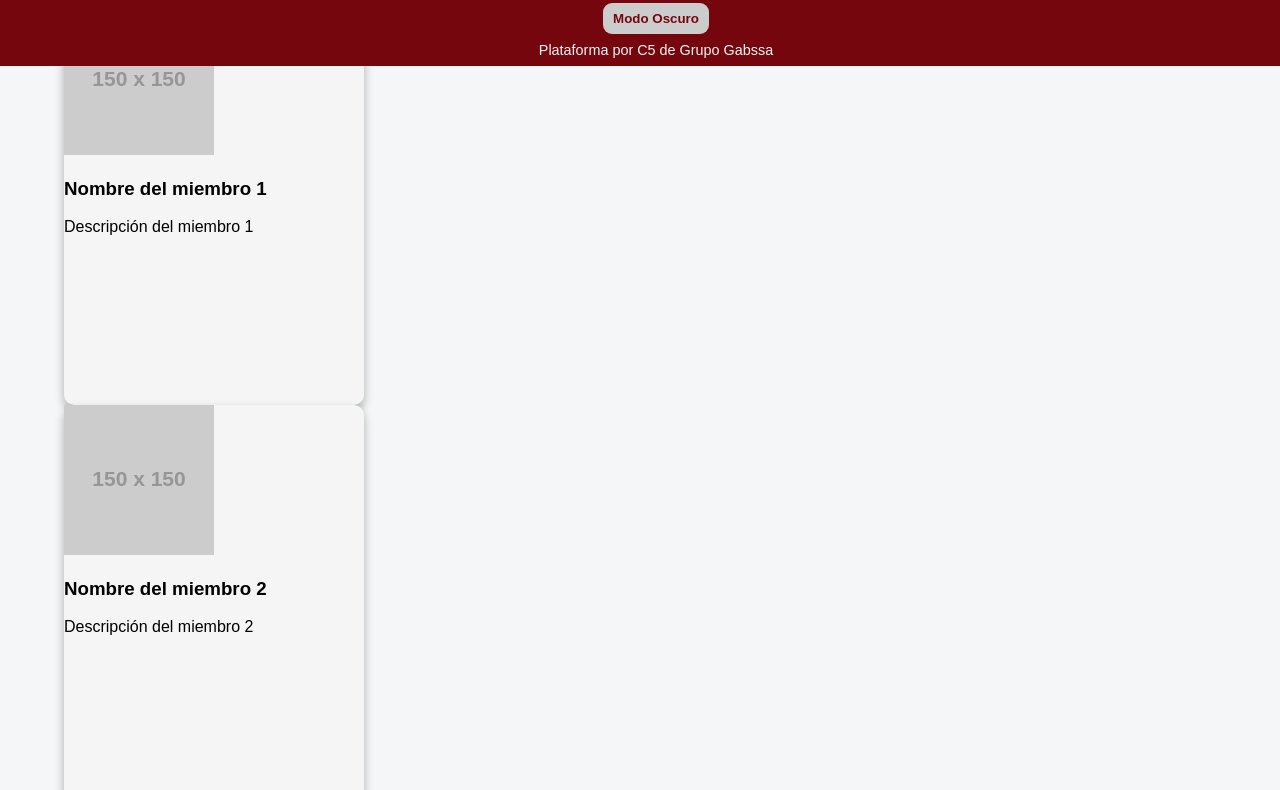
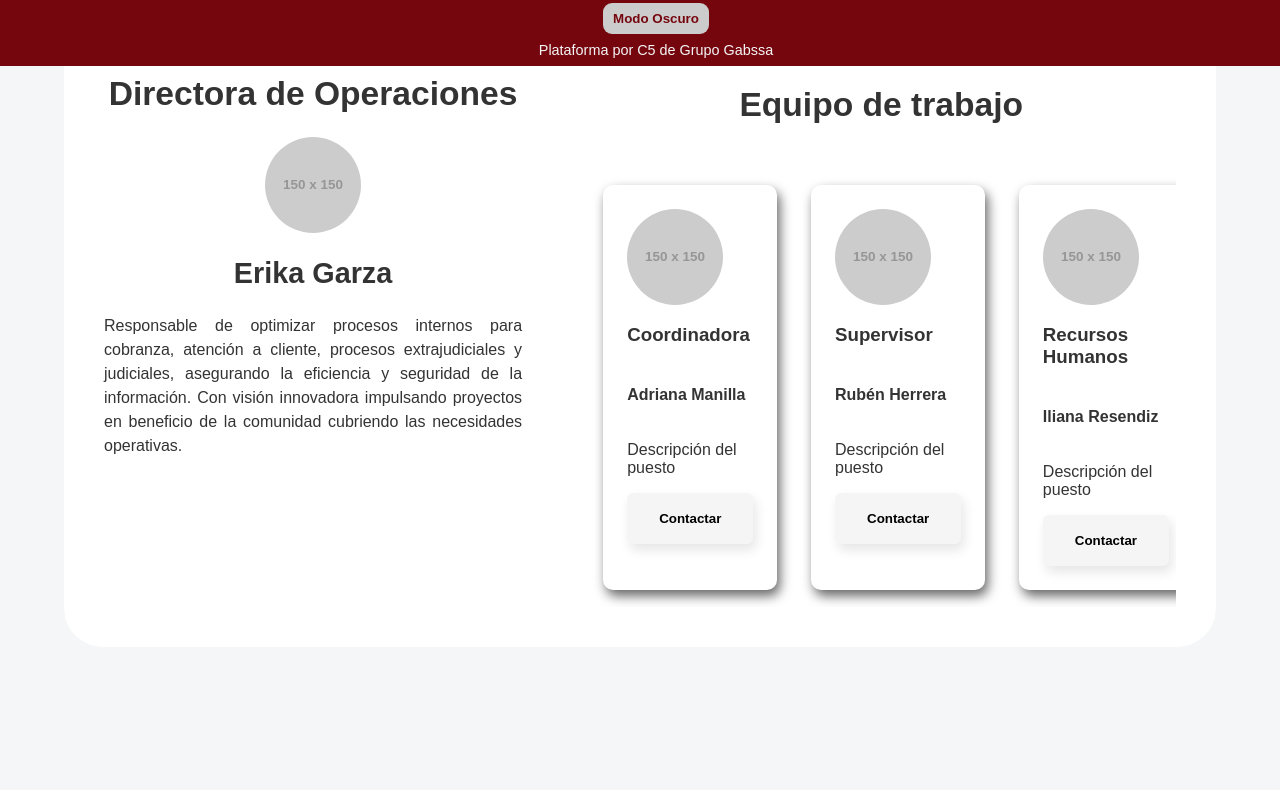
Before and after one commit to Ruben-HF/G-Connect_Demo, a plain HTML site: page index.html in a window 1280 px wide. Shown: the part 734-1524 px from the top of the page. After the commit the page ends 1468 px from the top, so only its background shows below. Drawn offline with Linux system fonts and the light colour scheme; placeholder pictures from the web are drawn by us.

Commit message:
Version 1.1.0
Update about the C5's Teamwork

```diff
--- a/index.css
+++ b/index.css
@@ -4,8 +4,10 @@ body, html{
     align-items: center;
     justify-content: center;
     background-color: #f5f6f7;
+    color: #333 !important;
     /* background-color: #647484; */
     font-family: Arial, sans-serif;
+    scroll-behavior: smooth;
 }
 
 
@@ -16,9 +18,11 @@ body, html{
 }
 
 .bgc-blueNight{
-    background-color: #333;
+    background-color: #333 !important;
     color: #cfd7df;
 }
+
+
 
 
 
@@ -118,7 +122,7 @@ main {
 }
 
 .welcomeGC h2{
-    font-size: 2rem;
+    font-size: 2.1rem;
     margin-top: 0;
     margin-bottom: 0.3rem;
 }
@@ -167,68 +171,120 @@ main {
 
 
 /* Estilos para el equipo C5*/
-
-
-  .c5Team h1 {
-    font-size: 3rem;
-    margin-bottom: 20px;
+.c5Team {
+    display: flex;
+    flex-wrap: wrap;
+    justify-content: space-between;
+    align-items: center;
+    padding: 5vh;
+    margin-bottom: 3vh;
+    border-radius: 39px !important;
+    background-color: #fff;
 }
 
-  .c5Team .address {
-    width: 35%;
-    display: inline-block;
-    vertical-align: top;
+.team-header {
+    width: 100%;
+    text-align: center;
+    font-size: 3rem;
 }
 
-  .c5Team .card-container {
-    width: 65%;
-    display: inline-block;
-    position: relative;
-    overflow-x: scroll;
-    overflow-y: scroll;
-    height: 50px;
+.team-content {
+    width: 100%;
+    display: flex;
+    flex-wrap: wrap;
+    justify-content: space-between;
 }
 
-  .c5Team .card {
-    width: 300px;
-    height: 400px;
-    background-color: whitesmoke;
-    border-radius: 10px;
-    box-shadow: 0px 5px 10px rgba(0, 0, 0, 0.3);
-    top: 0;
-    left: 0;
-    transition: transform 0.5s ease-in-out;
+/* Estilos de la directora */
+.directoraC5 {
+    width: 39%;
+    min-width: 360px;
+    height: 100%;
+    display: flex;
+    flex-direction: column;
+    align-items: center;
+    text-align: center;
+    justify-content: center;
 }
 
-  .c5Team .card:hover {
-    transform: translateY(-10px);
+.directoraC5 h1 {
+    font-size: 2.1rem;
+    margin-bottom: 3vh;
 }
 
-  .c5Team .card:nth-child(1) {
-    top: 0;
-    left: 0;
+.directoraC5 img {
+    width: 12vh;
+    height: 12vh;
+    border-radius: 50%;
 }
 
-  .c5Team .card:nth-child(2) {
-    top: 0;
-    left: 350px;
+.directoraC5 h2 {
+    font-size: 1.8rem;
+    color: #333;
+    margin-bottom: 1vh;
 }
 
-  .c5Team .card:nth-child(3) {
-    top: 0;
-    left: 700px;
+.directoraC5 p {
+    line-height: 1.5;
+    margin-bottom: 2vh;
+    text-align: justify;
 }
 
-  .c5Team .card:nth-child(4) {
-    top: 0;
-    left: 1050px;
+/* Estilos del carrusel de tarjetas */
+.equipoCarousel{
+    width: 55%;
 }
 
-  .c5Team .card:nth-child(5) {
-    top: 0;
-    left: 1400px;
+.equipoC5Trabajo{
+    width: 100%;
+    font-size: 2.1rem;
+    text-align: center;
 }
 
+.card-carousel {
+    width: 100%;
+    min-width: 360px;
+    display: flex;
+    flex-wrap: nowrap;
+    justify-content: space-between;
+    overflow-y: hidden;
+    overflow-x: scroll;
+}
+
+.card {
+    box-shadow: 3px 6px 12px rgba(0, 0, 0, 0.6);
+    width: 360px;
+    padding: 3vh;
+    border-radius: 10px;
+    margin: 2.1vh;
+    display: flex;
+    flex-wrap: wrap;
+    flex-direction: column;
+}
+
+.card img {
+    width: 12vh;
+    height: 12vh;
+    border-radius: 50%;
+}
+
+.contact-btn {
+    background-color: whitesmoke;
+    height: 51px;
+    border: none;
+    border-radius: 6px;
+    padding: 1rem 2rem;
+    cursor: pointer;
+    font-weight: bold;
+    box-shadow: 3px 6px 12px rgba(0, 0, 0, 0.1);
+    transition: all 0.3s ease;
+    align-items: end;
+}
+
+.contact-btn:hover {
+    background-color: #75060e;
+    color: whitesmoke;
+}
 
 
 
@@ -287,6 +343,22 @@ footer section{
 
 
 
+
+
+
+@media (max-width: 1200px) {
+    .directoraC5 {
+        width: 100%;
+        min-width: 360px;
+    }
+
+    .equipoCarousel{
+        width: 100%;
+    }
+}
+
+
+
 @media (max-width: 900px) {
     .jumbotron {
       flex-direction: column-reverse;
--- a/index.html
+++ b/index.html
@@ -38,57 +38,68 @@
 
             </section>
 
-            <section class="c5Team">
+            <section class="c5Team bgc-blueDay">
 
               <div class="team-header">
-                <h1>C5Team</h1>
+                <h1>C5 - Grupo GABSSA</h1>
               </div>
 
               <div class="team-content">
-
                 <div class="directoraC5">
-                  <h2 class="section-title">Directora de Operaciones</h2>
-                  <p>Erika Garza</p>
+                  <h1>Directora de Operaciones</h1>
+                  <img src="https://via.placeholder.com/150x150" alt="Erika Garza">
+                  <h2>Erika Garza</h2>
+                  <p>Responsable de optimizar procesos internos para cobranza, atención a cliente, procesos extrajudiciales y judiciales, asegurando la eficiencia y seguridad de la información. Con visión innovadora impulsando proyectos en beneficio de la comunidad cubriendo las necesidades operativas.</p>
                 </div>
 
-                <div class="card-carousel">
+                <section class="equipoCarousel">
 
-                    <div class="card">
-                      <img src="https://via.placeholder.com/150x150" alt="Card image">
-                      <h3>Nombre del miembro 1</h3>
-                      <p>Descripción del miembro 1</p>
+                  <div class="equipoC5Trabajo">
+                    <h1>Equipo de trabajo</h1>
+                  </div>
+
+
+                  <div class="card-carousel">
+
+                    <div class="card bgc-cardNight">
+                      <img src="https://via.placeholder.com/150x150" alt="Adriana Manilla">
+                      <h3>Coordinadora</h3>
+                      <h4>Adriana Manilla</h4>
+                      <p>Descripción del puesto</p>
+                      <button class="contact-btn">Contactar</button>
                     </div>
 
                     <div class="card">
-                      <img src="https://via.placeholder.com/150x150" alt="Card image">
-                      <h3>Nombre del miembro 2</h3>
-                      <p>Descripción del miembro 2</p>
+                      <img src="https://via.placeholder.com/150x150" alt="Rubén Herrera">
+                      <h3>Supervisor</h3>
+                      <h4>Rubén Herrera</h4>
+                      <p>Descripción del puesto</p>
+                      <button class="contact-btn">Contactar</button>
                     </div>
 
                     <div class="card">
-                      <img src="https://via.placeholder.com/150x150" alt="Card image">
-                      <h3>Nombre del miembro 3</h3>
-                      <p>Descripción del miembro 3</p>
+                      <img src="https://via.placeholder.com/150x150" alt="Iliana Resendiz">
+                      <h3>Recursos Humanos</h3>
+                      <h4>Iliana Resendiz</h4>
+                      <p>Descripción del puesto</p>
+                      <button class="contact-btn">Contactar</button>
                     </div>
 
                     <div class="card">
-                      <img src="https://via.placeholder.com/150x150" alt="Card image">
-                      <h3>Nombre del miembro 4</h3>
-                      <p>Descripción del miembro 4</p>
+                      <img src="https://via.placeholder.com/150x150" alt="Jesica Contreras">
+                      <h3>Formación</h3>
+                      <h4>Jesica Contreras</h4>
+                      <p>Descripción del puesto</p>
+                      <button class="contact-btn">Contactar</button>
                     </div>
 
-                    <div class="card">
-                      <img src="https://via.placeholder.com/150x150" alt="Card image">
-                      <h3>Nombre del miembro 5</h3>
-                      <p>Descripción del miembro 5</p>
-                    </div>
-                </div>
+                  </div>
+                </section>
+
 
               </div>
 
             </section>
-
-
 
 
 
```
Lines whose indentation alone changed are shown as unchanged.
